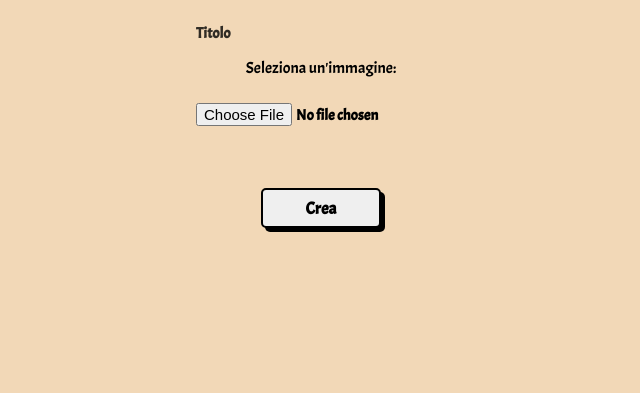
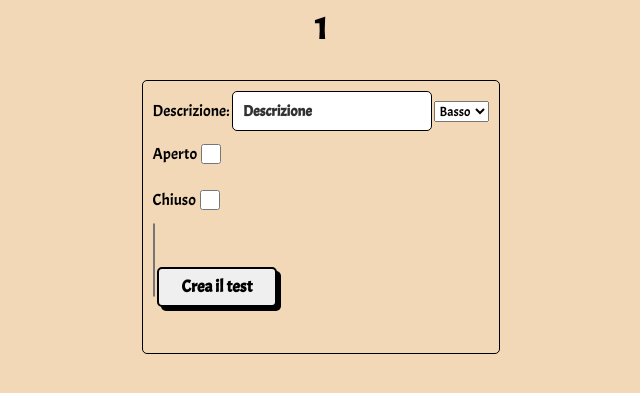
Before and after one commit to Samoggino/QueryDB, a PHP site: page /pages/professore/crea_test.php?test_associato=1 in a window 1280 px wide. Shown: the top 393 px of the page, without its empty margins (319-959 px from the left). Run offline with PHP 8.4, Linux system fonts and the light colour scheme; the visitor is signed in with stand-in values (Sample User, id 1).

Commit message:
estetica del form per la creazione di un quesito

```diff
--- a/pages/professore/crea_quesito.php
+++ b/pages/professore/crea_quesito.php
@@ -106,6 +106,7 @@
             }
         }
     }
+    header("Location: crea_test.php?test_associato=" . $test_associato);
 } catch (\Throwable $th) {
     echo  "Errore: " . $th->getMessage();
 }
--- a/pages/professore/crea_test.php
+++ b/pages/professore/crea_test.php
@@ -15,6 +15,8 @@
         $db = connectToDatabaseMYSQL();
 
         $test_associato = $_POST['titolo_test_creato'];
+        // mostra POST
+        echo "<script>console.log(" . json_encode($_POST) . ");</script>";
         if ($_SESSION['test_associato'] != $test_associato) {
 
             $sql = "CALL InserisciNuovoTest(:test_associato, :email_professore)";
@@ -71,10 +73,15 @@
             }
         }
 
-
-
         //header("Location: ../professore/crea_quesito.php?test_associato=" . $test_associato);
-        echo "<input id = 'test_associato' value = '$test_associato'></input>";
+        echo "<h1>$test_associato</h1>";
+        echo "<input hidden id = 'test_associato' value = '$test_associato'></input>";
+        echo "<script>console.log(test_associato);</script>";
+    }
+    if (isset($_GET['test_associato'])) {
+        $test_associato = $_GET['test_associato'];
+        echo "<h1>$test_associato</h1>";
+        echo "<input hidden id = 'test_associato' value = '$test_associato'></input>";
         echo "<script>console.log(test_associato);</script>";
     }
 } catch (\Throwable $th) {
@@ -96,10 +103,83 @@
             flex-direction: row;
             align-items: center;
             justify-content: center;
+            flex-wrap: wrap;
         }
 
         #quesiti.off {
             display: none;
+        }
+
+        input[type="checkbox"] {
+            width: 20px;
+        }
+
+        input[type="text"] {
+            width: 200px;
+            background-color: white;
+            border: 1px solid black;
+        }
+
+        .checkbox-container {
+            display: flex;
+            flex-direction: row;
+            align-items: center;
+            justify-content: flex-start;
+        }
+
+        .add-remove-container {
+            display: flex;
+            flex-direction: row;
+            align-items: center;
+            justify-content: flex-start;
+        }
+
+        .add-remove-container button {
+            margin: 5px;
+            font-size: medium;
+            width: fit-content;
+            font-weight: 500;
+        }
+
+        .widget-quesito {
+            display: flex;
+            flex-direction: column;
+            align-items: center;
+            justify-content: center;
+            margin: 10px;
+            padding: 10px;
+            border: 1px solid black;
+            border-radius: 5px;
+        }
+
+        h1 {
+            text-align: center;
+        }
+
+        .quesito-chiuso {
+            display: flex;
+            flex-direction: row;
+            justify-content: center;
+            align-items: center;
+            margin-top: 5px;
+        }
+
+        #soluzione_aperto {
+            display: flex;
+            flex-direction: row;
+            justify-content: center;
+            align-items: center;
+            margin-top: 5px;
+            flex-wrap: wrap;
+            max-width: 410px;
+            gap: 5px;
+        }
+
+        textarea {
+            width: 200px;
+            height: 100px;
+            background-color: white;
+            border: 1px solid black;
         }
     </style>
 </head>
@@ -107,7 +187,6 @@
 <body>
 
     <form id="uploadForm" method="post" action="" enctype="multipart/form-data">
-
         <input for="titolo_test_creato" name="titolo_test_creato" placeholder="Titolo" type="text" required>
         <div id="select-image">
             <label for="file_immagine" name="file_immagine">Seleziona un'immagine:</label><br>
@@ -117,8 +196,9 @@
     </form>
 
     <div id="quesiti" class="off">
+        <div class="widget-quesito">
             <!-- crea dei quesiti per il test, il quesito è fatto con un enum per la difficoltà e un campo per la descrizione -->
-        <form method="POST" action="crea_quesito.php" id="form-quesito">
+            <form method="POST" action="crea_quesito.php?test_associato=<?php echo $test_associato ?>" id="form-quesito">
                 <label for="descrizione" name="descrizione">Descrizione:</label>
                 <input for="descrizione" name="descrizione" placeholder="Descrizione" type="text" required>
                 <select for="difficolta" name="difficolta" id="difficolta" required>
@@ -127,10 +207,12 @@
                     <option value="ALTO">Alto</option>
                 </select>
                 <div>
+                    <div class="checkbox-container">
                         <label for="quesito-aperto-checkbox">Aperto</label>
                         <input type="checkbox" id="quesito-aperto-checkbox" name="APERTO">
+                    </div>
                     <div id="APERTO" style="display: none;">
-                    <div>
+                        <div class="add-remove-container">
                             <button type="button" id="aggiungi_soluzione">Aggiungi soluzione</button><br>
                             <button type="button" id="rimuovi_soluzione">Rimuovi soluzione</button><br>
                         </div>
@@ -141,10 +223,12 @@
                     </div>
                 </div>
                 <div>
+                    <div class="checkbox-container">
                         <label for="quesito-chiuso-checkbox">Chiuso</label>
                         <input type="checkbox" id="quesito-chiuso-checkbox" name="CHIUSO">
+                    </div>
                     <div id="CHIUSO" style="display: none;">
-                    <div>
+                        <div class="add-remove-container">
                             <button type="button" id="aggiungi_opzione">Aggiungi opzione</button><br>
                             <button type="button" id="rimuovi_opzione">Rimuovi opzione</button><br>
                         </div>
@@ -172,6 +256,8 @@
 
                 <input type="hidden" for="tipo_quesito" name="tipo_quesito" id="tipo_quesito" value="">
                 <button type="submit" value="crea il test">Crea il test</button>
+            </form>
+        </div>
     </div>
 
 </body>
@@ -198,7 +284,7 @@
                 quesito_aperto.className = 'quesito-aperto';
 
                 if (document.getElementById('soluzione_aperto').children.length == 1) {
-                    quesito_aperto.innerHTML = `<input name="soluzione[]" placeholder="Soluzione" type="text" required>`;
+                    quesito_aperto.innerHTML = `<textarea name="soluzione[]" placeholder="Soluzione" type="text" required></textarea>`;
                     document.getElementById('soluzione_aperto').appendChild(quesito_aperto);
                 }
 
@@ -214,7 +300,7 @@
                 quesito_aperto_checkbox.checked = false; // Disabilita la checkbox aperto quando selezioni chiuso
                 aperto_div.style.display = "none"; // Nasconde il campo anno immatricolazione quando selezioni chiuso
             } else {
-                chiuso_div.style.display = "none";
+                chiuso_div.style.reset();
             }
         });
 
@@ -257,7 +343,8 @@
             quesito_chiuso.className = 'quesito-chiuso';
             quesito_chiuso.innerHTML = `
                     <input type="text" name="opzione[]" placeholder="Opzione" required>
-                <input type="checkbox" name="opzione_vera[]"> Opzione Vera`;
+                    <input type="checkbox" name="opzione_vera[]"> Opzione Vera
+                `;
             document.getElementById('opzioni_chiuso').appendChild(quesito_chiuso);
         });
 
@@ -278,7 +365,7 @@
             var quesito_aperto = document.createElement('div');
             quesito_aperto.className = 'quesito-aperto';
             quesito_aperto.innerHTML = `
-                <input type="text" name="soluzione[]" placeholder="Soluzione" required>`;
+                <textarea type="text" name="soluzione[]" placeholder="Soluzione" required></textarea>`;
             document.getElementById('soluzione_aperto').appendChild(quesito_aperto);
         });
 
```
Also changed, not shown: pages/professore/professore.php (+22 -5 lines), pages/professore/tendina_test.php (+6 -1 lines). Lines whose indentation alone changed are shown as unchanged.
